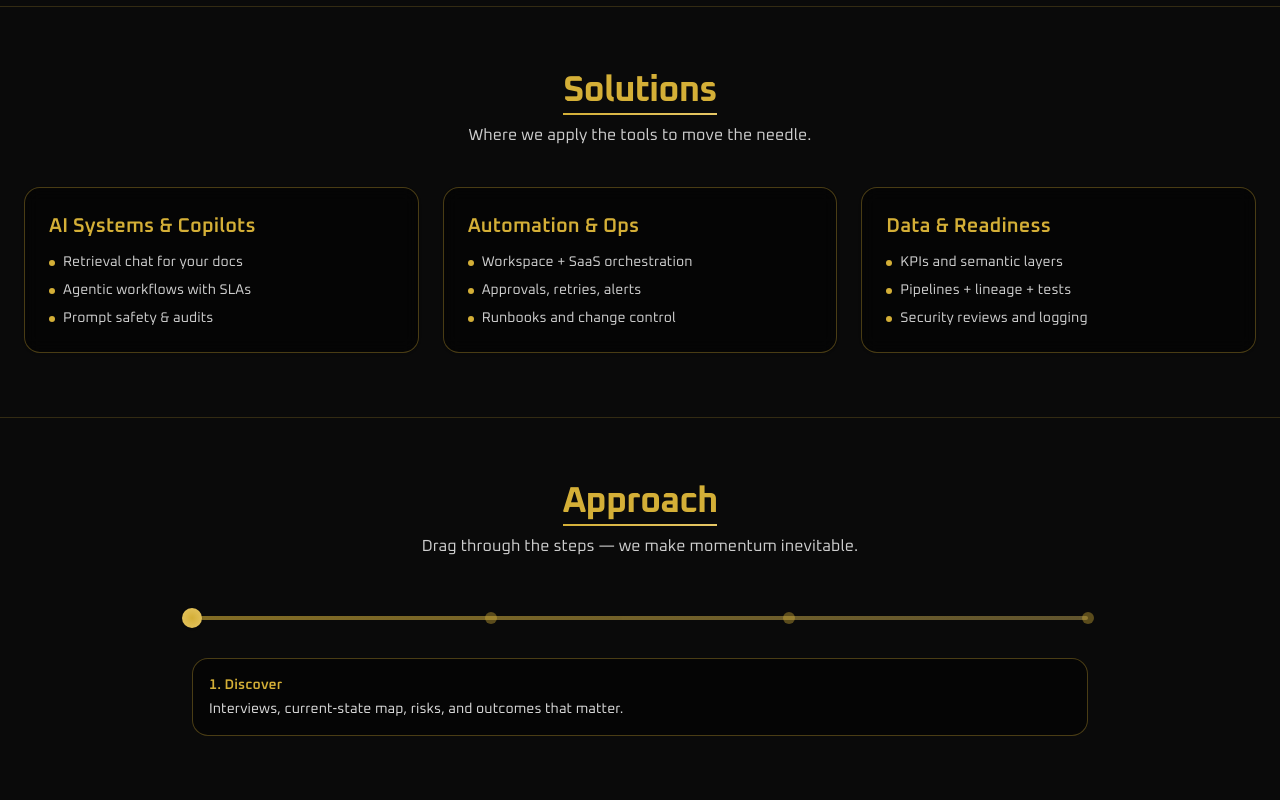
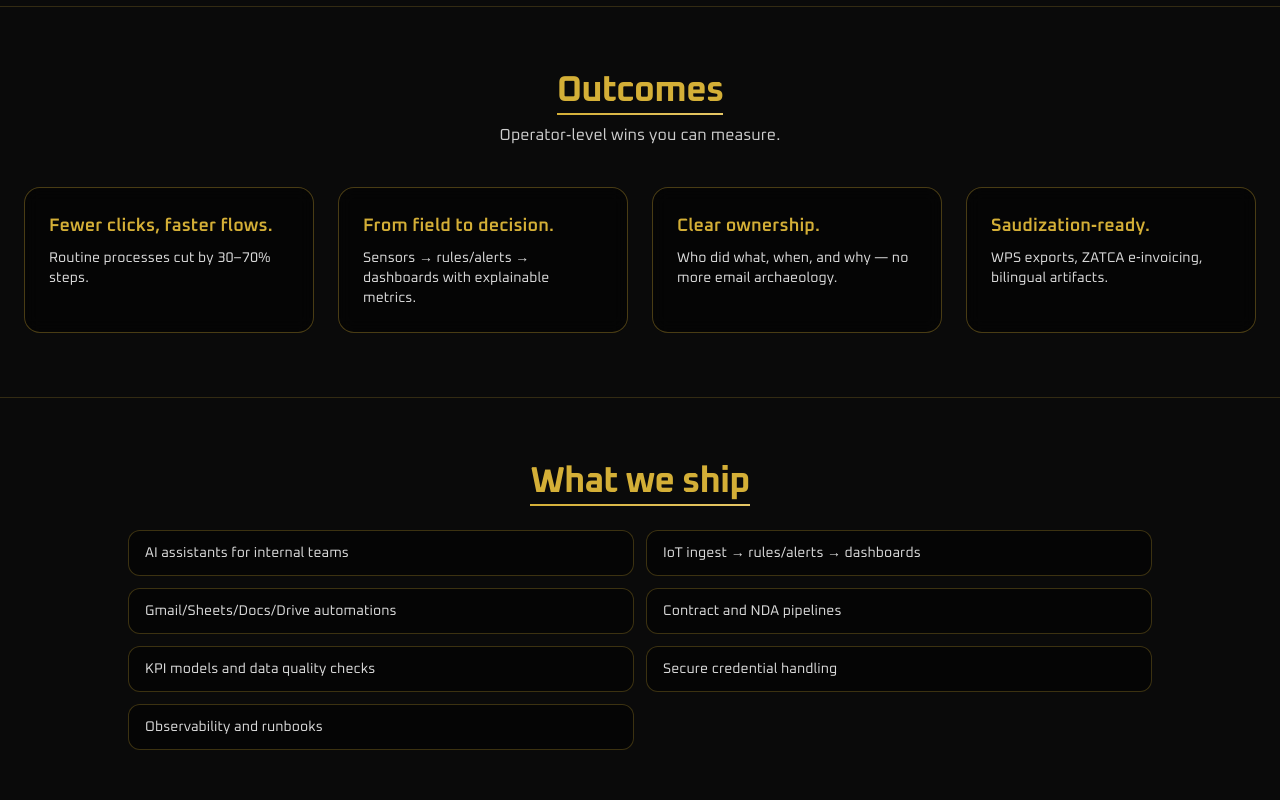
Before and after one commit to hrunx/hwah-website, a Next.js app: page / in a window 1280 px wide. Shown: the part 1220-2020 px from the top of the page. Built offline with nearby package versions, Linux system fonts and the light colour scheme.

Commit message:
feat: home outcomes, what-we-ship, think band, newsletter; CTA text update; nav label Portfolio

```diff
--- a/src/app/page.tsx
+++ b/src/app/page.tsx
@@ -45,8 +45,8 @@ function Hero() {
             <a href="#contact" className="btn-gold-outline inline-flex items-center gap-2 px-5 py-3 font-medium">
               <Rocket className="h-4 w-4" /> Book a discovery call
             </a>
-            <a href="/case-studies" className="btn-gold-outline inline-flex items-center gap-2 px-5 py-3 font-medium">
-              See case studies <ArrowRight className="h-4 w-4" />
+            <a href="/services" className="btn-gold-outline inline-flex items-center gap-2 px-5 py-3 font-medium">
+              Explore services <ArrowRight className="h-4 w-4" />
             </a>
           </motion.div>
         </motion.div>
@@ -112,6 +112,63 @@ function Services() {
               <p className="mt-2 text-sm text-white/80">{c.desc}</p>
             </motion.a>
           ))}
+        </div>
+      </div>
+    </section>
+  );
+}
+
+function Outcomes() {
+  const tiles = [
+    { t: "Fewer clicks, faster flows.", d: "Routine processes cut by 30–70% steps." },
+    { t: "From field to decision.", d: "Sensors → rules/alerts → dashboards with explainable metrics." },
+    { t: "Clear ownership.", d: "Who did what, when, and why — no more email archaeology." },
+    { t: "Saudization‑ready.", d: "WPS exports, ZATCA e‑invoicing, bilingual artifacts." },
+  ];
+  return (
+    <section id="outcomes" className="relative border-t" style={{ borderColor: `${GOLD}33` }}>
+      <div className="mx-auto max-w-7xl px-4 py-16 sm:px-6">
+        <div className="mb-10 text-center">
+          <h2 className="heading-underline text-3xl font-bold tracking-tight sm:text-4xl" style={{ color: GOLD }}>Outcomes</h2>
+          <p className="mt-2 text-white/80">Operator‑level wins you can measure.</p>
+        </div>
+        <div className="grid grid-cols-1 gap-6 sm:grid-cols-2 lg:grid-cols-4">
+          {tiles.map((c, i) => (
+            <div key={i} className="card-star-hover rounded-2xl border bg-black/50 p-6 backdrop-blur" style={{ borderColor: `${GOLD}55` }}>
+              <h3 className="font-display text-lg font-semibold" style={{ color: GOLD }}>{c.t}</h3>
+              <p className="mt-2 text-sm text-white/85">{c.d}</p>
+            </div>
+          ))}
+        </div>
+      </div>
+    </section>
+  );
+}
+
+function WhatWeShip() {
+  const items = [
+    "AI assistants for internal teams",
+    "IoT ingest → rules/alerts → dashboards",
+    "Gmail/Sheets/Docs/Drive automations",
+    "Contract and NDA pipelines",
+    "KPI models and data quality checks",
+    "Secure credential handling",
+    "Observability and runbooks",
+  ];
+  return (
+    <section id="what-we-ship" className="relative border-t" style={{ borderColor: `${GOLD}33` }}>
+      <div className="mx-auto max-w-7xl px-4 py-16 sm:px-6">
+        <div className="mb-6 text-center">
+          <h2 className="heading-underline text-3xl font-bold tracking-tight sm:text-4xl" style={{ color: GOLD }}>What we ship</h2>
+        </div>
+        <div className="mx-auto max-w-5xl">
+          <ul className="grid grid-cols-1 gap-3 sm:grid-cols-2">
+            {items.map((v, i) => (
+              <li key={i} className="card-star-hover rounded-xl border bg-black/50 px-4 py-3 text-sm text-white/85" style={{ borderColor: `${GOLD}44` }}>
+                {v}
+              </li>
+            ))}
+          </ul>
         </div>
       </div>
     </section>
@@ -209,6 +266,36 @@ function CaseStudies() {
   );
 }
 
+function ThinkBand() {
+  return (
+    <section className="relative border-t" style={{ borderColor: `${GOLD}33` }}>
+      <div className="mx-auto max-w-7xl px-4 py-12 sm:px-6">
+        <div className="rounded-2xl border bg-black/50 p-6 text-center" style={{ borderColor: `${GOLD}55` }}>
+          <p className="text-sm text-white/85">We’re allergic to vanity metrics. We aim for the quietly obvious: fewer clicks, faster loops, cleaner data, smaller blast radius. Systems you can hand to new hires without a two‑hour sermon.</p>
+        </div>
+      </div>
+    </section>
+  );
+}
+
+function Newsletter() {
+  return (
+    <section id="newsletter" className="relative border-t" style={{ borderColor: `${GOLD}33` }}>
+      <div className="mx-auto max-w-7xl px-4 py-16 sm:px-6">
+        <div className="mx-auto max-w-3xl text-center">
+          <h3 className="heading-underline font-display text-2xl font-semibold" style={{ color: GOLD }}>Dispatches from the Lab</h3>
+          <p className="mt-2 text-white/80">Short notes on automation patterns, telemetry pitfalls, and better dashboards. No fluff, no spam.</p>
+          <form name="newsletter" method="POST" data-netlify="true" className="mx-auto mt-5 flex max-w-xl items-center gap-2">
+            <input type="hidden" name="form-name" value="newsletter" />
+            <input name="email" type="email" required placeholder="you@company.com" className="flex-1 rounded-xl border bg-black/60 px-4 py-3 text-white outline-none" style={{ borderColor: `${GOLD}44` }} />
+            <button className="btn-gold-outline px-4 py-3">Subscribe</button>
+          </form>
+        </div>
+      </div>
+    </section>
+  );
+}
+
 function Contact() {
   return (
     <section id="contact" className="relative border-t" style={{ borderColor: `${GOLD}33` }}>
@@ -249,9 +336,13 @@ export default function Page() {
     <div className="relative min-h-screen text-white">
       <Hero />
       <Services />
+      <Outcomes />
+      <WhatWeShip />
       <Solutions />
       <Approach />
+      <ThinkBand />
       <CaseStudies />
+      <Newsletter />
       <Contact />
     </div>
   );
--- a/src/app/work/page.tsx
+++ b/src/app/work/page.tsx
@@ -13,9 +13,10 @@ export default function Work() {
   ];
   return (
     <div className="text-white">
-      <PageHeader title="Work" subtitle="Names available under NDA. We prefer outcomes over big logos." />
+      <PageHeader title="Portfolio" subtitle="Thousands shipped. Here are a few that made a dent." />
       <div className="mx-auto max-w-7xl px-4 py-12 sm:px-6">
-        <div className="grid grid-cols-1 gap-6 sm:grid-cols-2">
+        <p className="text-white/80">Names available under NDA. We prefer measurable outcomes over big logos.</p>
+        <div className="mt-6 grid grid-cols-1 gap-6 sm:grid-cols-2">
           {items.map((c, i) => (
             <div key={i} className="card-star-hover rounded-2xl border bg-black/50 p-6 backdrop-blur" style={{ borderColor: `${GOLD}55` }}>
               <h3 className="font-display text-lg font-semibold" style={{ color: GOLD }}>{c.t}</h3>
--- a/src/components/Nav.tsx
+++ b/src/components/Nav.tsx
@@ -19,7 +19,7 @@ export default function Nav() {
         <div className="hidden gap-6 text-sm sm:flex" style={{ color: GOLD_SOFT }}>
           <Link href="/services" className="hover:text-white">Services</Link>
           <Link href="/industries" className="hover:text-white">Industries</Link>
-          <Link href="/work" className="hover:text-white">Casework</Link>
+          <Link href="/work" className="hover:text-white">Portfolio</Link>
           <Link href="/about" className="hover:text-white">About</Link>
         </div>
         <Link href="/contact" className="btn-gold-outline inline-flex items-center gap-2 px-4 py-2 font-medium">
```
